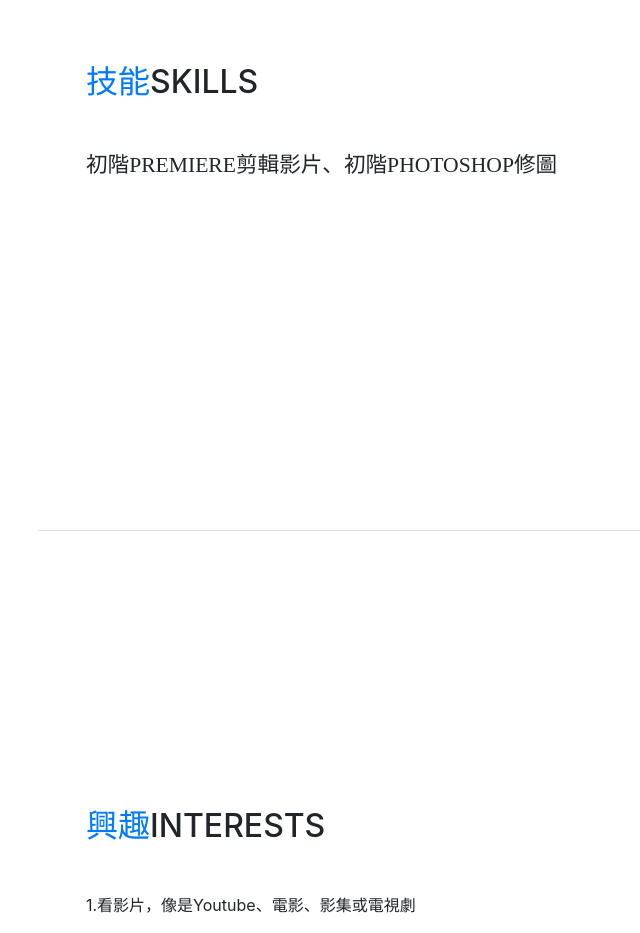
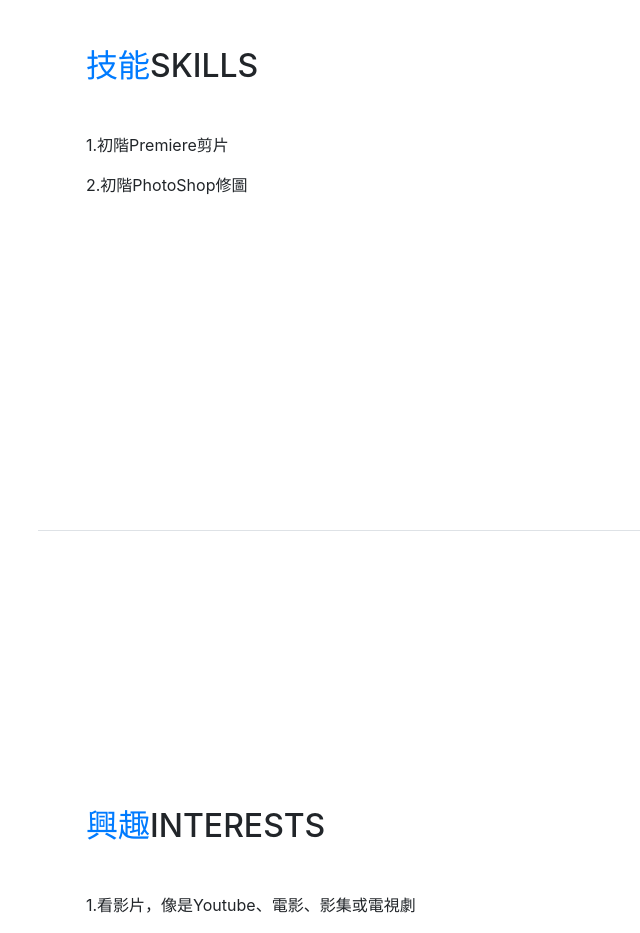
Before and after one commit to appae8682/appae8682.github.io, a website with bundled scripts: page index.html in a window 1280 px wide. Shown: the part 2820-3753 px from the top of the page, without its empty margins (234-874 px from the left). Built offline with nearby package versions, Linux system fonts and the light colour scheme; a web font is replaced by a local one.

Commit message:
Add files via upload

```diff
--- a/index.html
+++ b/index.html
@@ -193,9 +193,11 @@
       <section class="resume-section p-3 p-lg-5 d-flex flex-column" id="skills">
         <div class="my-auto">
           <h2 class="mb-5"><span class="text-primary">技能</span>Skills</h2>
+          <p>1.初階Premiere剪片</p>
+          <p>2.初階PhotoShop修圖</p>
 
-          <div class="subheading mb-3">初階Premiere剪輯影片、初階Photoshop修圖</div>
-          <div class="subheading mb-3"></div>
+
+
           <ul class="fa-ul mb-0">
           </ul>
         </div>
```
